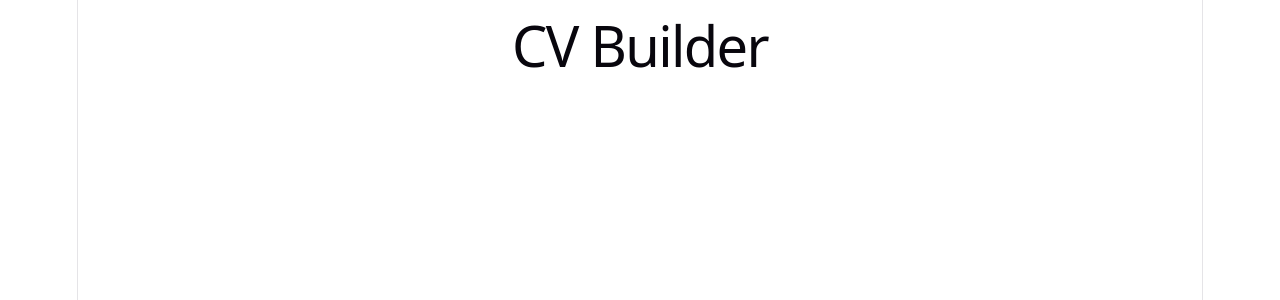
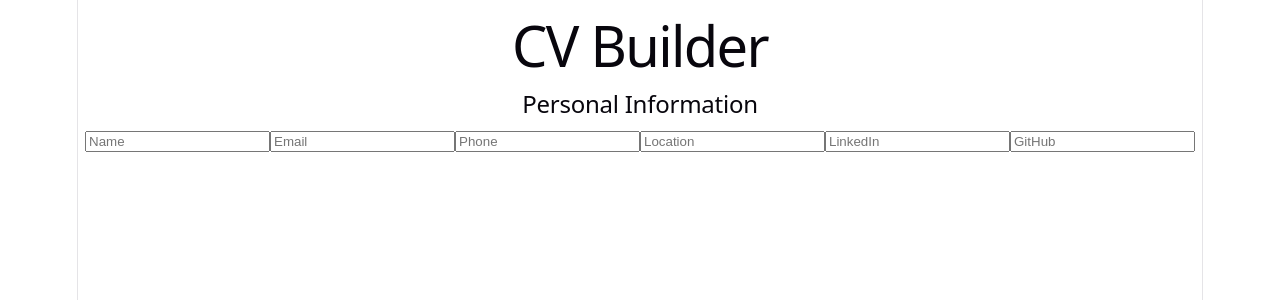
Before and after one commit to kidistm03/cv-making, a React (Vite) app: page / in a window 1280 px wide. Shown: the top 300 px of the page. Built offline with nearby package versions, Linux system fonts and the light colour scheme.

Commit message:
update app.jsx

```diff
--- a/src/App.jsx
+++ b/src/App.jsx
@@ -1,4 +1,5 @@
 import { useState } from "react";
+import PersonalForm from "./components/PersonalForm";
 
 function App() {
   const [cv, setCv] = useState({
@@ -21,6 +22,11 @@ function App() {
   return (
     <div>
       <h1>CV Builder</h1>
+
+      <PersonalForm
+        cv={cv}
+        setCv={setCv}
+      />
     </div>
   );
 }
```
